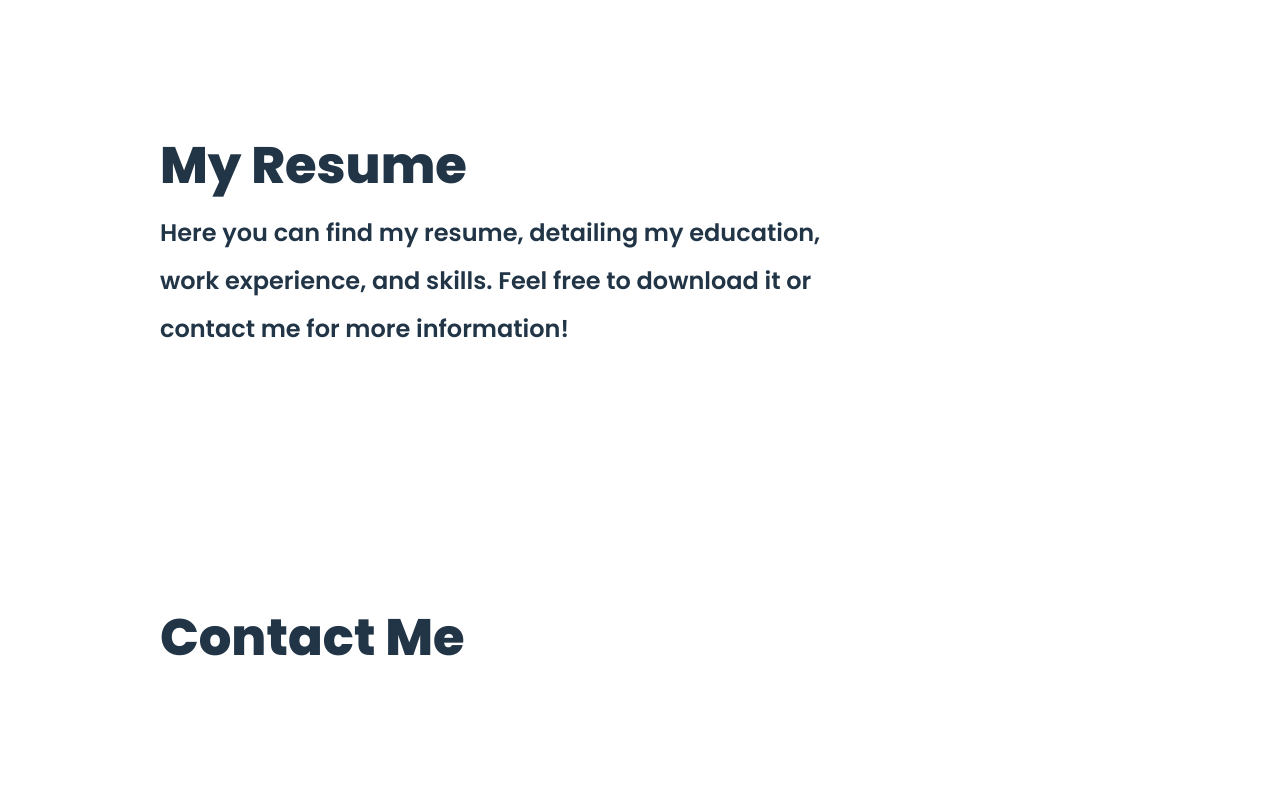
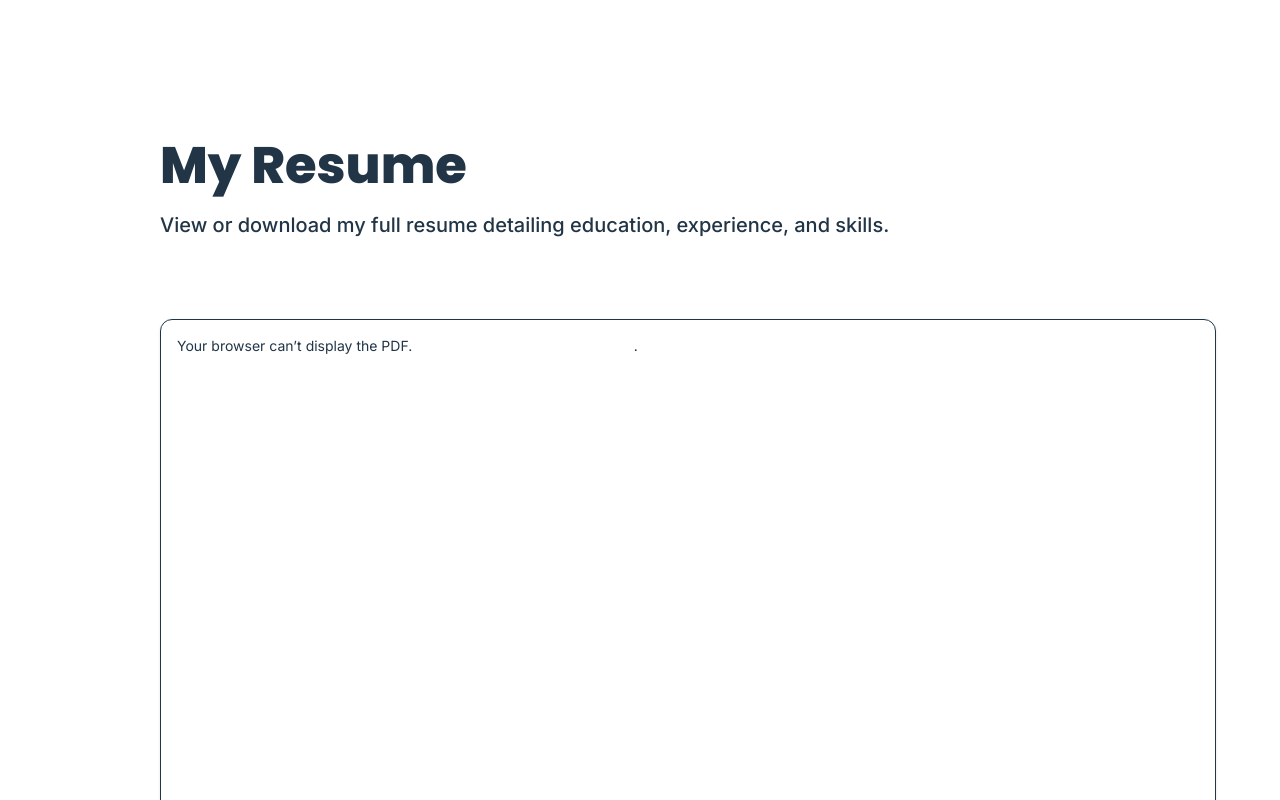
Before and after one commit to onghaig/onghaig.github.io, a React (Vite) app: page / in a window 1280 px wide. Shown: the part 1240-2040 px from the top of the page. Built offline with nearby package versions, Linux system fonts and the light colour scheme.

Commit message:
Added resume support.

```diff
--- a/package.json
+++ b/package.json
@@ -15,9 +15,10 @@
   "dependencies": {
     "@tailwindcss/vite": "^4.1.11",
     "framer-motion": "^12.23.12",
-    "react": "^19.1.0",
+    "react": "^19.1.1",
     "react-dom": "^19.1.0",
     "react-icons": "^5.5.0",
+    "react-pdf": "^10.0.1",
     "react-scroll": "^1.9.3",
     "tailwindcss": "^4.1.11"
   },
--- a/src/components/aboutme.tsx
+++ b/src/components/aboutme.tsx
@@ -49,7 +49,6 @@ export default function AboutMe() {
           <span>•</span>
           <a
             href="mailto:gavin.onghai@yale.edu"
-            className="hover:underline-offset-auto !hover:underline decoration-white transition-all duration-200"
           >
             gavin.onghai@yale.edu
           </a>
--- a/src/components/resume.tsx
+++ b/src/components/resume.tsx
@@ -1,19 +1,59 @@
+import gavinResume from "../assets/Gavin Technical Resume 8-4-2025.pdf";
+
 export default function Resume() {
-    return (
-        <section id="resume" className="relative flex flex-col justify-center px-4 lg:px-8 py-16 lg:py-32">
-        <div className="flex flex-col items-center lg:items-start text-center lg:text-left">
-            <div>
-                <h1 className="text-3xl lg:text-4xl font-bold mb-4">
-                    My Resume
-                </h1>
+  const resumeUrl = gavinResume as string;
+
+  return (
+    <section
+      id="resume"
+      className="relative flex flex-col justify-center px-4 lg:px-8 py-16 lg:py-32"
+    >
+      <div className="flex flex-col items-center lg:items-start text-center lg:text-left w-full">
+        <h1 className="text-3xl lg:text-4xl font-bold mb-4">My Resume</h1>
+
+        <p className="text-lg lg:text-xl font-medium leading-relaxed mb-4">
+          View or download my full resume detailing education, experience, and skills.
+        </p>
+
+        {/* Action buttons */}
+        <div className="flex gap-3 mb-6">
+          <a
+            href={resumeUrl}
+            target="_blank"
+            rel="noopener noreferrer"
+            className="px-3 py-2 rounded-lg border text-sm hover:bg-black hover:text-white transition-colors"
+          >
+            Open in new tab
+          </a>
+          <a
+            href={resumeUrl}
+            download="Gavin_OngHai_Resume.pdf"
+            className="px-3 py-2 rounded-lg border text-sm hover:bg-black hover:text-white transition-colors"
+          >
+            Download PDF
+          </a>
+        </div>
+
+        {/* Embedded viewer (hidden on very small screens for better UX) */}
+        <div className="w-full">
+          <object
+            data={resumeUrl}
+            type="application/pdf"
+            aria-label="Embedded PDF resume"
+            className="w-full rounded-xl border shadow hidden sm:block"
+            style={{ height: "85vh" }}
+          >
+            {}
+            <div className="p-4 text-sm">
+              Your browser can’t display the PDF.{" "}
+              <a className="underline" href={resumeUrl} target="_blank" rel="noopener noreferrer">
+                Click here to open it in a new tab
+              </a>
+              .
             </div>
-            <div>
-                <h2 className="text-lg lg:text-xl font-medium max-w-2xl leading-relaxed">
-                    Here you can find my resume, detailing my education, work experience, and skills.
-                    Feel free to download it or contact me for more information!
-                </h2>
-            </div>
+          </object>
         </div>
-        </section>
-    )
+      </div>
+    </section>
+  );
 }
```
Also changed, not shown: 2 other files (tests, documents, lock files or other folders).
